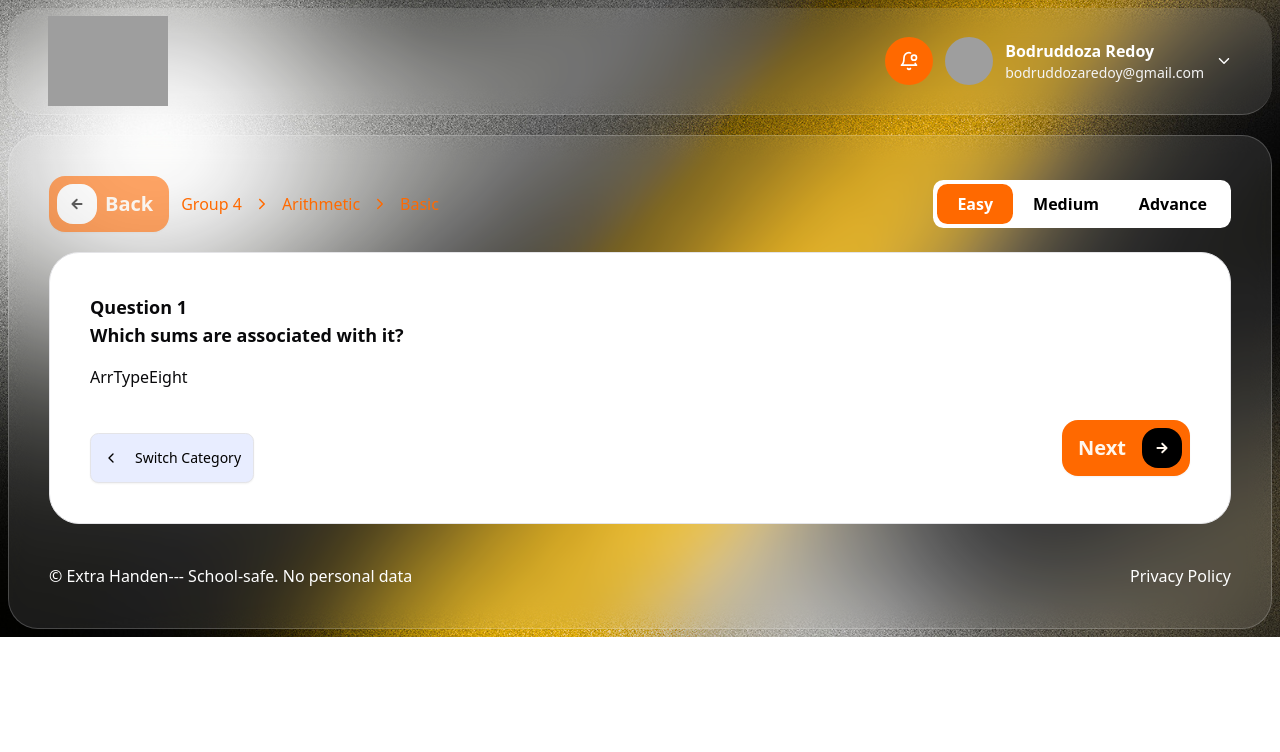
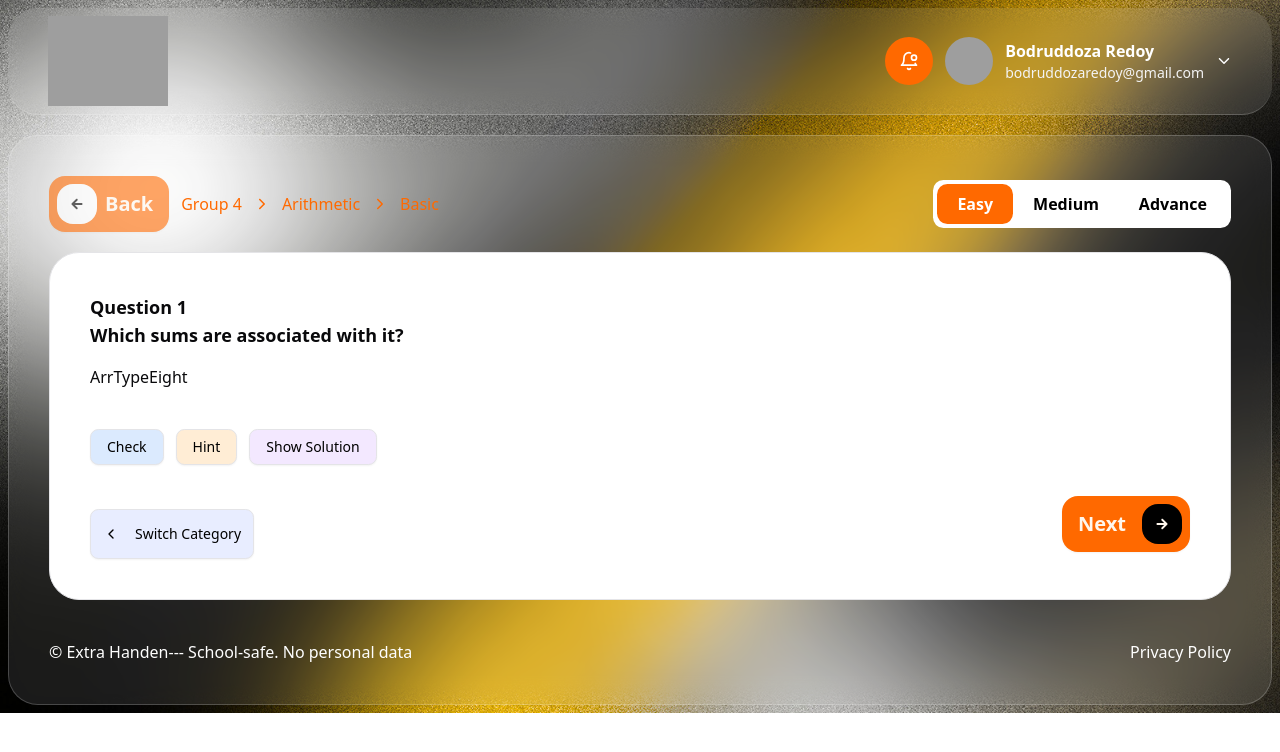
Before and after one commit to juyel66/Eduloop-quize-Application, a React (Vite) app: page /arithmetic in a window 1280 px wide. Shown: the top 752 px of the page. Built offline with nearby package versions, Linux system fonts and the light colour scheme; grey boxes are pictures that could not be loaded.

Commit message:
Update: hint function for all component or arr types

```diff
--- a/src/pages/Arithmetic/components/ArrTypeEight.tsx
+++ b/src/pages/Arithmetic/components/ArrTypeEight.tsx
@@ -1,7 +1,16 @@
-import React from 'react'
+import React, { useState } from 'react'
+import Controllers from '@/components/common/Controllers'
+import Hint from '@/components/common/Hint'
 
-export default function ArrTypeEight() {
+export default function ArrTypeEight({ data, hint }: any) {
+  const [showHint, setShowHint] = useState(false)
+  const handleShowHint = () => setShowHint((v) => !v)
+
   return (
-    <div>ArrTypeEight</div>
+    <div>
+      <div>ArrTypeEight</div>
+      <Controllers handleCheck={() => {}} handleShowSolution={() => {}} handleShowHint={handleShowHint} />
+      {showHint && <Hint hint={hint} />}
+    </div>
   )
 }
--- a/src/pages/Arithmetic/components/ArrTypeFive.tsx
+++ b/src/pages/Arithmetic/components/ArrTypeFive.tsx
@@ -3,6 +3,7 @@
 import { useState, useMemo } from "react";
 import Controllers from "@/components/common/Controllers";
 import Check from "@/components/common/Check";
+import Hint from "@/components/common/Hint";
 
 type Item = {
   id: number;
@@ -14,12 +15,15 @@ type Item = {
 interface Props {
   data: Item[];
   method: "addition" | "multiplication";
+  hint: string
 }
 
-export default function ArrTypeFive({ data, method }: Props) {
+export default function ArrTypeFive({ data, method,hint }: Props) {
   const [answers, setAnswers] = useState<{ [key: number]: string }>({});
   const [results, setResults] = useState<{ [key: number]: "correct" | "wrong" | null }>({});
   const [checked, setChecked] = useState(false);
+  const [showHint, setShowHint] = useState(false)
+  const handleShowHint = () => setShowHint(!showHint)
 
   const handleChange = (id: number, value: string) => {
     setAnswers((prev) => ({ ...prev, [id]: value }));
@@ -122,7 +126,8 @@ export default function ArrTypeFive({ data, method }: Props) {
       </div>
 
       {/* Controls */}
-      <Controllers handleCheck={handleCheck} handleShowSolution={handleShowSolution} />
+      <Controllers handleCheck={handleCheck} handleShowSolution={handleShowSolution} handleShowHint={handleShowHint} />
+      {showHint && <Hint hint={hint} />}
       <Check summary={summary} /> {/* ✅ shows only after Check */}
     </div>
   );
--- a/src/pages/Arithmetic/components/ArrTypeFour.tsx
+++ b/src/pages/Arithmetic/components/ArrTypeFour.tsx
@@ -3,6 +3,7 @@
 import { useState, useMemo } from "react";
 import Controllers from "@/components/common/Controllers";
 import Check from "@/components/common/Check";
+import Hint from "@/components/common/Hint";
 
 type Item = {
   id: number;
@@ -13,12 +14,16 @@ type Item = {
 
 interface Props {
   data: Item[];
+  hint?: string;
 }
 
-export default function ArrTypeFour({ data }: Props) {
+export default function ArrTypeFour({ data, hint }: Props) {
   const [answers, setAnswers] = useState<{ [key: number]: { first?: string; last?: string } }>({});
   const [results, setResults] = useState<{ [key: number]: { first?: "correct" | "wrong"; last?: "correct" | "wrong" } }>({});
   const [checked, setChecked] = useState(false);
+  const [showHint, setShowHint] = useState(false);
+
+  const handleShowHint = () => setShowHint((v) => !v);
 
   const handleChange = (id: number, field: "first" | "last", value: string) => {
     setAnswers((prev) => ({
@@ -126,7 +131,8 @@ export default function ArrTypeFour({ data }: Props) {
       ))}
 
       {/* Controls */}
-      <Controllers handleCheck={handleCheck} handleShowSolution={handleShowSolution} />
+      <Controllers handleCheck={handleCheck} handleShowSolution={handleShowSolution} handleShowHint={handleShowHint} />
+      {showHint && <Hint hint={hint} />}
       <Check summary={summary} /> {/* ✅ Only shows after Check */}
     </div>
   );
--- a/src/pages/Arithmetic/components/ArrTypeOne.tsx
+++ b/src/pages/Arithmetic/components/ArrTypeOne.tsx
@@ -1,5 +1,6 @@
 import Check from "@/components/common/Check"
 import Controllers from "@/components/common/Controllers"
+import Hint from "@/components/common/Hint"
 import { Button } from "@/components/ui/button"
 import { useMemo, useState } from "react"
 import { IoMdArrowRoundForward } from "react-icons/io"
@@ -16,13 +17,18 @@ export default function ArrTypeOne({
     rows,
     inputMaxLength = 3,
     onNext,
+    hint,
 }: {
     rows?: RowProps[]
     inputMaxLength?: number
     onNext?: () => void
+    hint?: string
 }) {
     const [values, setValues] = useState<Record<string, string>>({})
     const [checked, setChecked] = useState(false)
+    const [showHint, setShowHint] = useState(false)
+
+    const handleShowHint = () => setShowHint((v) => !v)
 
     // build expected values for all rows
     const expected: Record<string, number> = useMemo(() => {
@@ -157,7 +163,8 @@ export default function ArrTypeOne({
                 </div>
             </div>
 
-            <Controllers handleCheck={handleCheck} handleShowSolution={handleShowSolution}/>
+            <Controllers handleCheck={handleCheck} handleShowSolution={handleShowSolution} handleShowHint={handleShowHint}/>
+            {showHint && <Hint hint={hint} />}
             <Check summary={summary} />
         </>
     )
--- a/src/pages/Arithmetic/components/ArrTypeThree.tsx
+++ b/src/pages/Arithmetic/components/ArrTypeThree.tsx
@@ -4,14 +4,18 @@ import { useState, useMemo } from "react";
 import Xarrow from "react-xarrows";
 import Controllers from "@/components/common/Controllers";
 import Check from "@/components/common/Check";
+import Hint from "@/components/common/Hint";
 
-export default function ArrTypeThree({ data }: any) {
+export default function ArrTypeThree({ data, hint }: any) {
   const [connections, setConnections] = useState<
     { start: string; end: string; leftId: number; rightId: number }[]
   >([]);
   const [selectedDot, setSelectedDot] = useState<string | null>(null);
   const [results, setResults] = useState<{ [key: number]: "correct" | "wrong" }>({});
   const [checked, setChecked] = useState(false);
+  const [showHint, setShowHint] = useState(false);
+
+  const handleShowHint = () => setShowHint((v) => !v);
 
   // Shuffle right column only once
   const shuffledRight = useMemo(() => {
@@ -190,7 +194,8 @@ export default function ArrTypeThree({ data }: any) {
       </div>
 
       {/* Controls */}
-      <Controllers handleCheck={handleCheck} handleShowSolution={handleShowSolution} />
+      <Controllers handleCheck={handleCheck} handleShowSolution={handleShowSolution} handleShowHint={handleShowHint} />
+      {showHint && <Hint hint={hint} />}
       <Check summary={summary} /> {/* ✅ Only shows after Check */}
     </div>
   );
--- a/src/pages/Arithmetic/components/ArrTypeTwo.tsx
+++ b/src/pages/Arithmetic/components/ArrTypeTwo.tsx
@@ -3,6 +3,7 @@
 import { useEffect, useMemo, useRef, useState } from "react";
 import Controllers from "@/components/common/Controllers";
 import Check from "@/components/common/Check";
+import Hint from "@/components/common/Hint";
 import { IoMdArrowRoundForward } from "react-icons/io";
 
 type Mode = "connectThenType" | "preConnected" | "preFilledBoxes";
@@ -13,6 +14,7 @@ type Props = {
   presetLineNums?: PresetPair[];
   presetBoxNumbers?: number[];
   dotCount?: number;
+  hint?: string;
 };
 
 type Connection = {
@@ -31,6 +33,7 @@ export default function ArrTypeTwo({
   presetLineNums = [],
   presetBoxNumbers = [12, 50, 97, 3, 88],
   dotCount = 5,
+  hint,
 }: Props) {
   const lines = useMemo(() => Array.from({ length: 100 }, (_, i) => i + 1), []);
   const [activeDot, setActiveDot] = useState<number | null>(null);
@@ -38,6 +41,9 @@ export default function ArrTypeTwo({
   const [typed, setTyped] = useState<Record<number, string>>({});
   const [results, setResults] = useState<Record<number, "correct" | "wrong" | null>>({});
   const [checked, setChecked] = useState(false);
+  const [showHint, setShowHint] = useState(false);
+
+  const handleShowHint = () => setShowHint((v) => !v);
 
   const containerRef = useRef<HTMLDivElement | null>(null);
   const [hoveredLine, setHoveredLine] = useState<number | null>(null);
@@ -323,7 +329,8 @@ export default function ArrTypeTwo({
       </div>
 
       {/* Controls */}
-      <Controllers handleCheck={handleCheck} handleShowSolution={handleShowSolution} />
+      <Controllers handleCheck={handleCheck} handleShowSolution={handleShowSolution} handleShowHint={handleShowHint} />
+      {showHint && <Hint hint={hint} />}
       <Check summary={summary} /> {/* ✅ only shows after Check */}
     </>
   );
```
